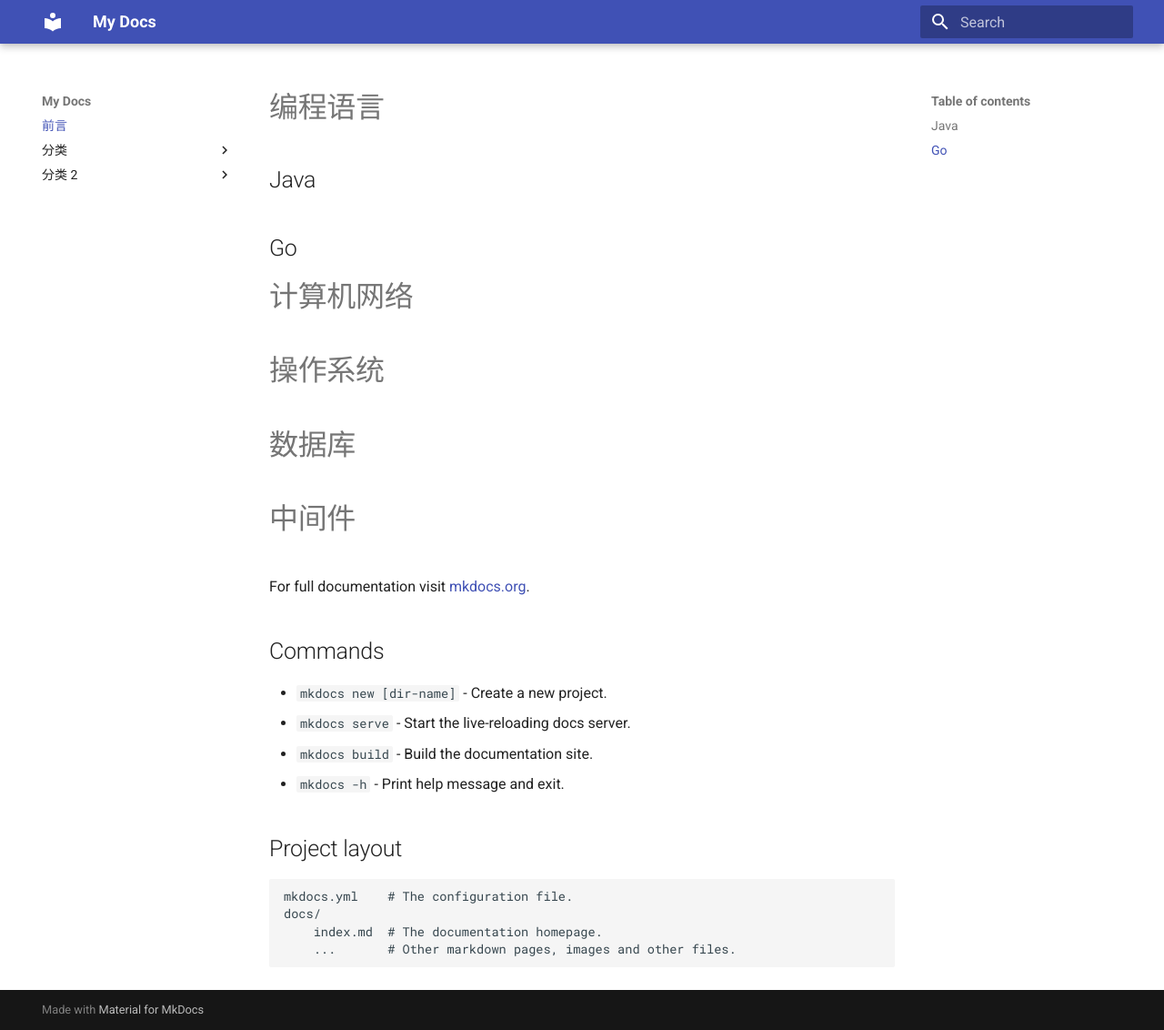
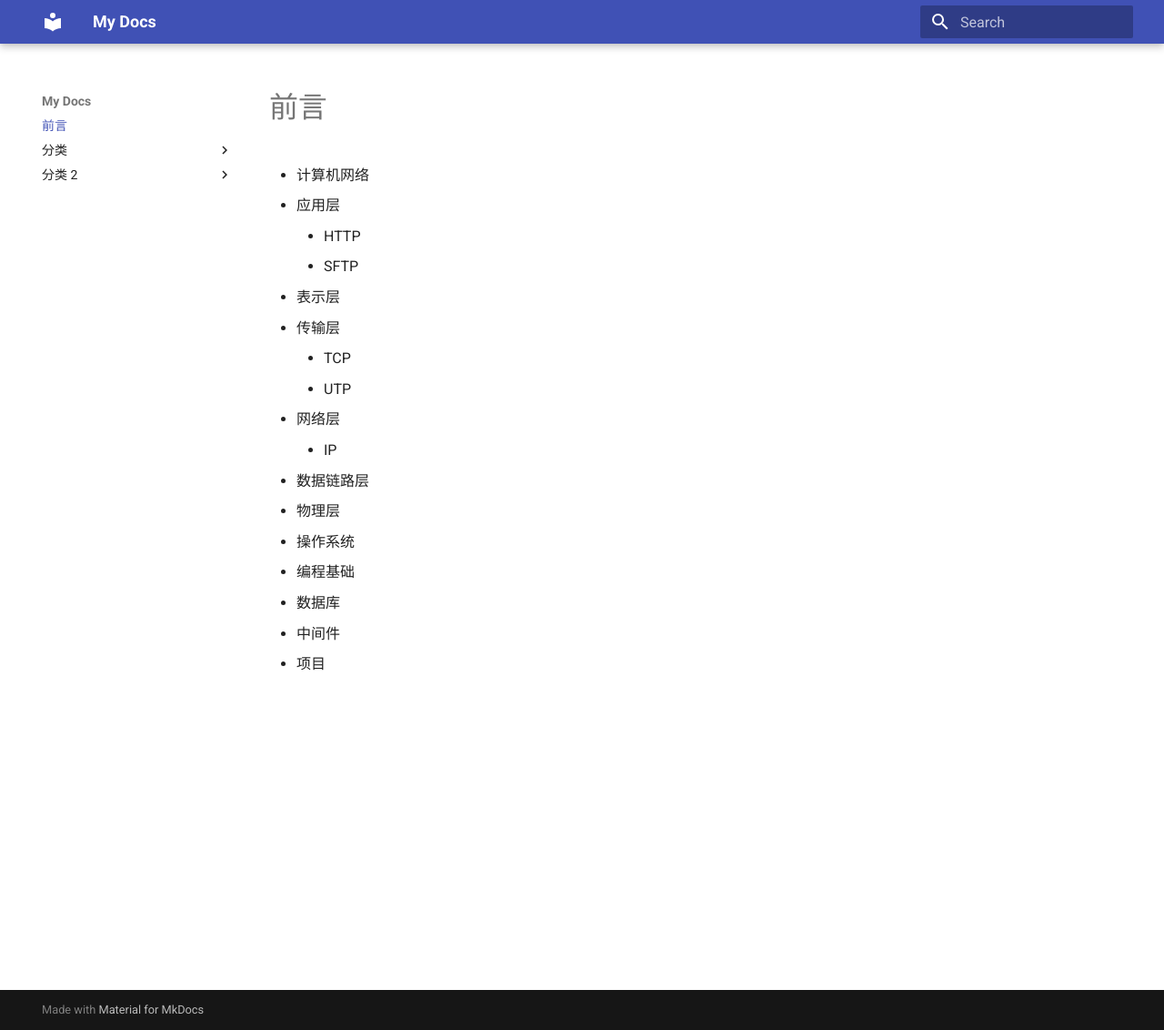
Before and after one commit to z1ming/cs-Hydra, an MkDocs documentation site: the page built from docs/index.md, in a window 1280 px wide and 1132 px high. Shown: the whole window at 91% size. Built offline with MkDocs 1.6.1 and Material for MkDocs 9.7.7, drawn with Linux system fonts in a browser that asks for light colours.

Commit message:
Update index.md

```diff
--- a/docs/index.md
+++ b/docs/index.md
@@ -1,23 +1,17 @@
-# 编程语言
-## Java
-## Go
-# 计算机网络
-# 操作系统
-# 数据库
-# 中间件
-
-For full documentation visit [mkdocs.org](https://www.mkdocs.org).
-
-## Commands
-
-* `mkdocs new [dir-name]` - Create a new project.
-* `mkdocs serve` - Start the live-reloading docs server.
-* `mkdocs build` - Build the documentation site.
-* `mkdocs -h` - Print help message and exit.
-
-## Project layout
-
-    mkdocs.yml    # The configuration file.
-    docs/
-        index.md  # The documentation homepage.
-        ...       # Other markdown pages, images and other files.
+- 计算机网络
+  - 应用层
+    - HTTP
+    - SFTP
+  - 表示层
+  - 传输层
+    - TCP
+    - UTP
+  - 网络层
+    - IP
+  - 数据链路层
+  - 物理层
+- 操作系统
+- 编程基础
+- 数据库
+- 中间件
+- 项目
```
